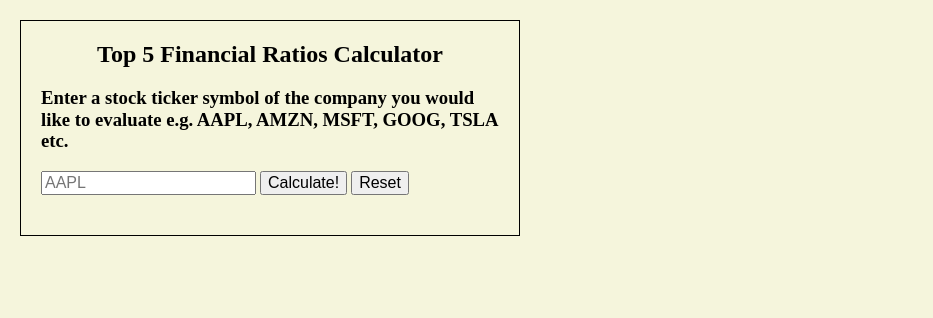
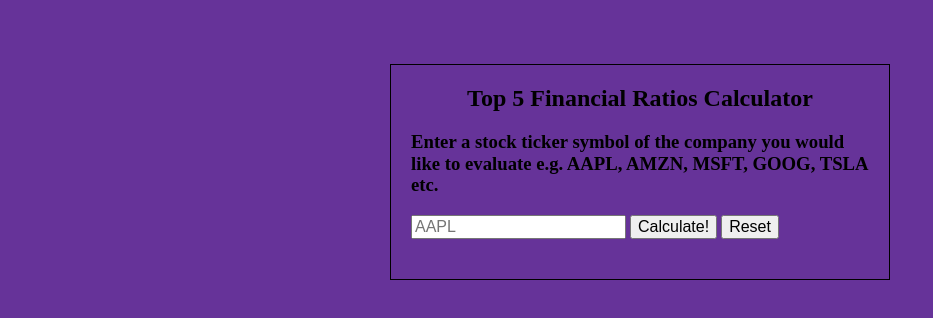
Before and after one commit to widespreadtruck/financial-ratios-calculator, a plain HTML site: page index.html in a window 1280 px wide. Shown: the whole page, without its empty margins (0-933 px from the left). Drawn offline with nearby package versions, Linux system fonts and the light colour scheme.

Commit message:
added rebeccapurple background

```diff
--- a/styles.css
+++ b/styles.css
@@ -11,8 +11,10 @@ html { -moz-box-sizing: border-box; -webkit-box-sizing: border-box; box-sizing:
 /* my CSS starts: */
 body {
     padding: 20px;
-    margin: 20px;
-    background-color: beige;
+    margin-top: 5%;
+    margin-left: auto;
+    margin-right: auto;
+    background-color: rebeccapurple;
     border: 1px solid black;
     max-width: 500px;
     min-width: 400px;
```
